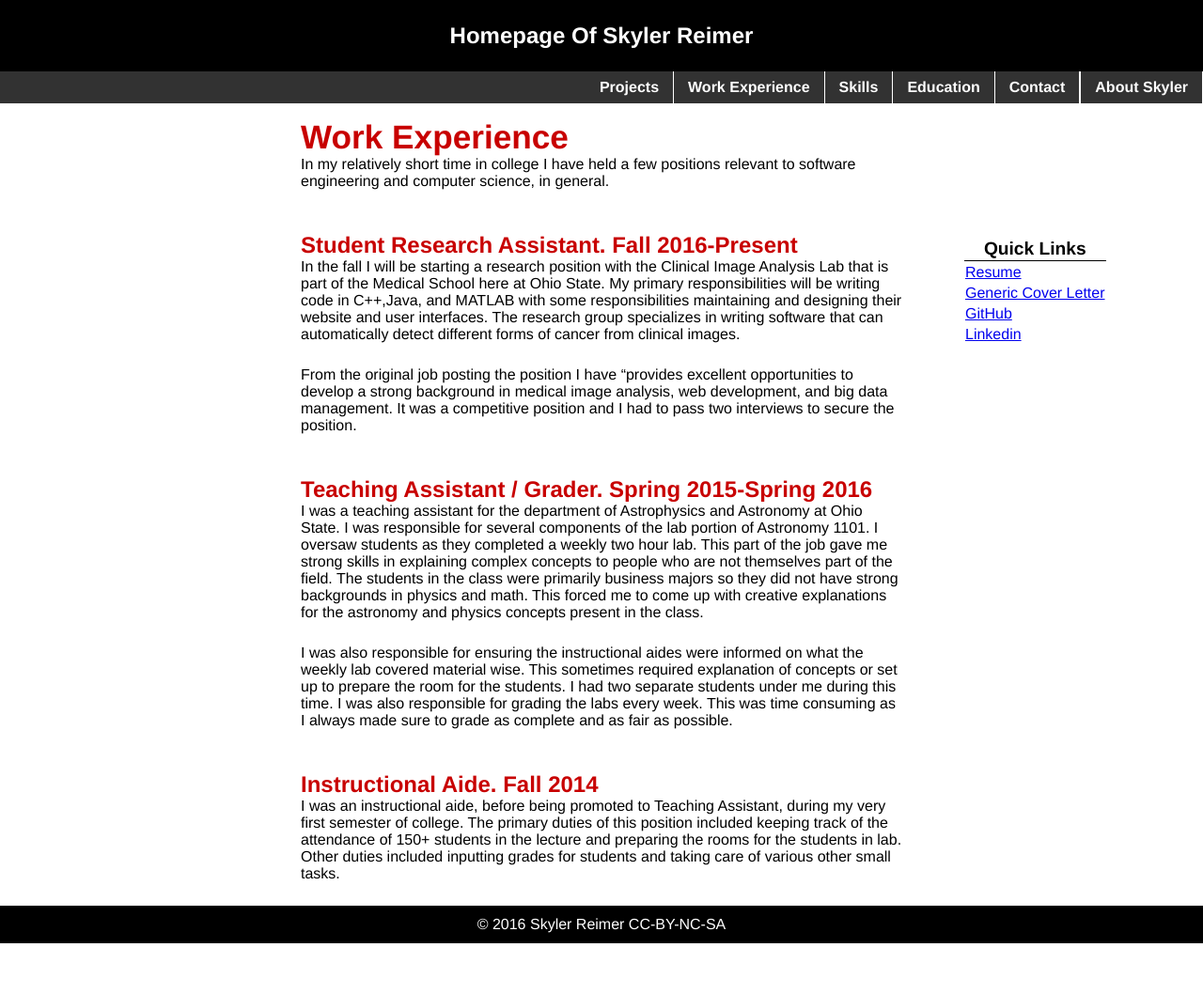
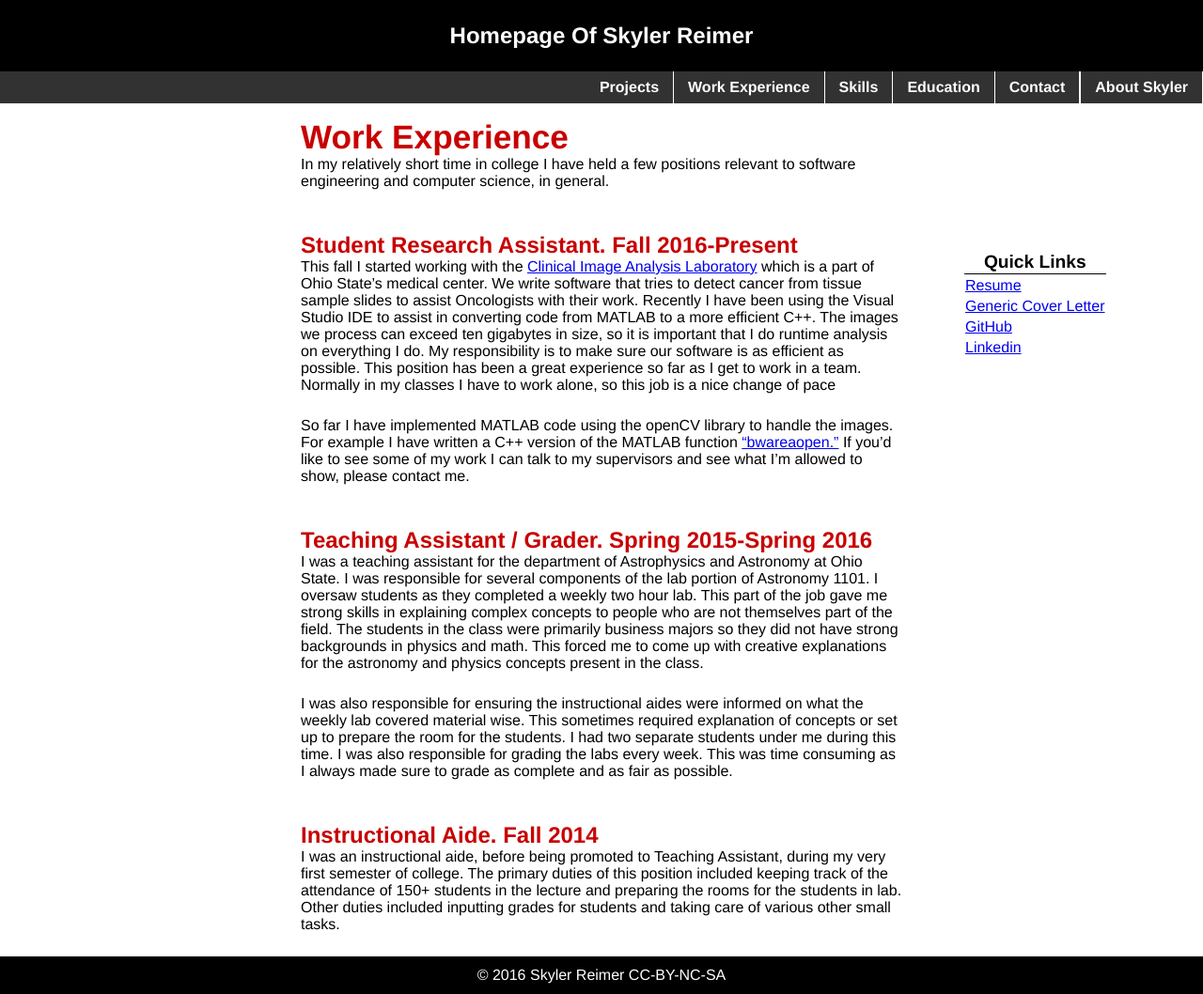
Before and after one commit to skylerreimer/skylerreimer.github.io, a Jekyll site: the page built from experience.html, in a window 1280 px wide. Shown: the whole page at 94% size. Built offline with Jekyll 4.4.1, drawn with Linux system fonts in a browser that asks for light colours; before the commit the page ends 1004 px from its top, so only the background shows below that.

Commit message:
update experience

```diff
--- a/experience.html
+++ b/experience.html
@@ -12,13 +12,15 @@
 
 <h2>Student Research Assistant. Fall 2016-Present</h2>
 <p>
-In the fall I will be starting a research position with the Clinical Image Analysis Lab that is part of the Medical School here at Ohio State.
-My primary responsibilities will be writing code in C++,Java, and MATLAB with some responsibilities maintaining and designing their website and user interfaces.
-The research group specializes in writing software that can automatically detect different forms of cancer from clinical images.
+This fall I started working with the <a href="http://www.bmi.osu.edu/cialab/index.php">Clinical Image Analysis Laboratory</a>  which is a part of Ohio State’s medical center.
+We write software that tries to detect cancer from tissue sample slides to assist Oncologists with their work.
+Recently I have been using the Visual Studio IDE to assist in converting code from MATLAB to a more efficient C++.
+The images we process can exceed ten gigabytes in size, so it is important that I do runtime analysis on everything I do. My responsibility is to make sure our software is as efficient as possible.
+This position has been a great experience so far as I get to work in a team. Normally in my classes I have to work alone, so this job is a nice change of pace
 </p>
 <p>
-From the original job posting the position I have “provides excellent opportunities to develop a strong background in medical image analysis, web development, and big data management.
-It was a competitive position and I had to pass two interviews to secure the position.
+So far I have implemented MATLAB code using the openCV library to handle the images. For example I have written a C++ version of the MATLAB function <a href="http://www.mathworks.com/help/images/ref/bwareaopen.html?requestedDomain=www.mathworks.com">“bwareaopen.”</a>
+If you’d like to see some of my work I can talk to my supervisors and see what I’m allowed to show, please contact me.
 </p>
 
 <h2>Teaching Assistant / Grader. Spring 2015-Spring 2016 </h2>
```
